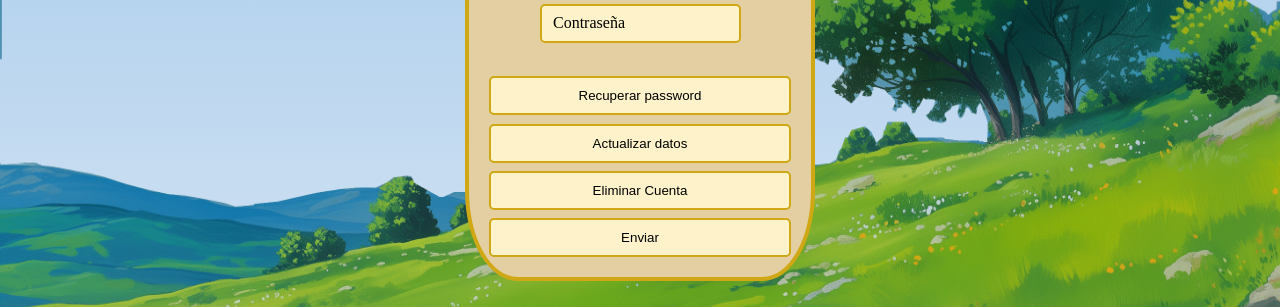
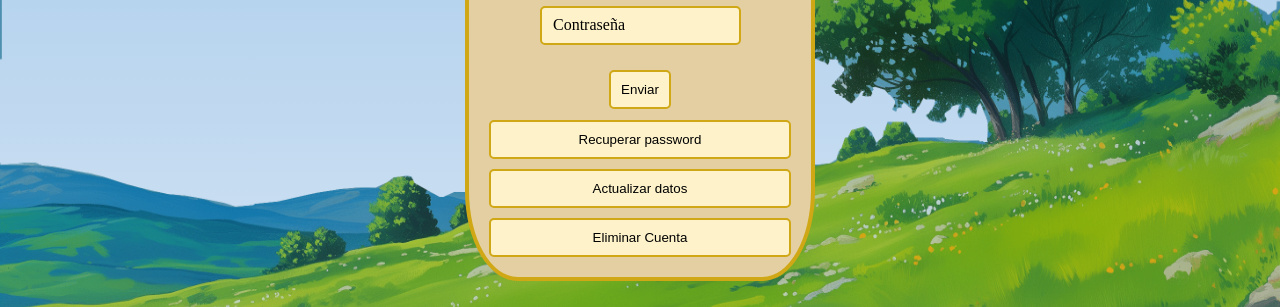
Before and after one commit to Javier1234321/StudioGhibliFullstack, a Next.js app: page /login in a window 1280 px wide. Shown: the part 459-766 px from the top of the page. Built offline with nearby package versions, Linux system fonts and the light colour scheme.

Commit message:
Se agregaron los ultimos servicios

```diff
--- a/app/login/page.tsx
+++ b/app/login/page.tsx
@@ -109,12 +109,12 @@ export const Page= () => {
                     <input type="password" placeholder=' ' name='password_hash' className='input'  required value={formData.password_hash} onChange={handleChange}/>
                     <label htmlFor="password_hash" className="label">Contraseña</label>
                 </div>
-
+               <button type='submit' className="boton" disabled={loading}>{loading ? 'Registrando...':'Enviar'}</button>
             </form>
                  <button className='boton' onClick={irARecuperarPassword}>Recuperar password</button>
                 <button className='boton' onClick={actualizarDatos}>Actualizar datos</button>
                 <button className='boton' onClick={eliminarCuenta}>Eliminar Cuenta</button>
-                <button type='submit' className="boton" disabled={loading}>{loading ? 'Registrando...':'Enviar'}</button>
+
             </section>
         </div>
         </div>
```
